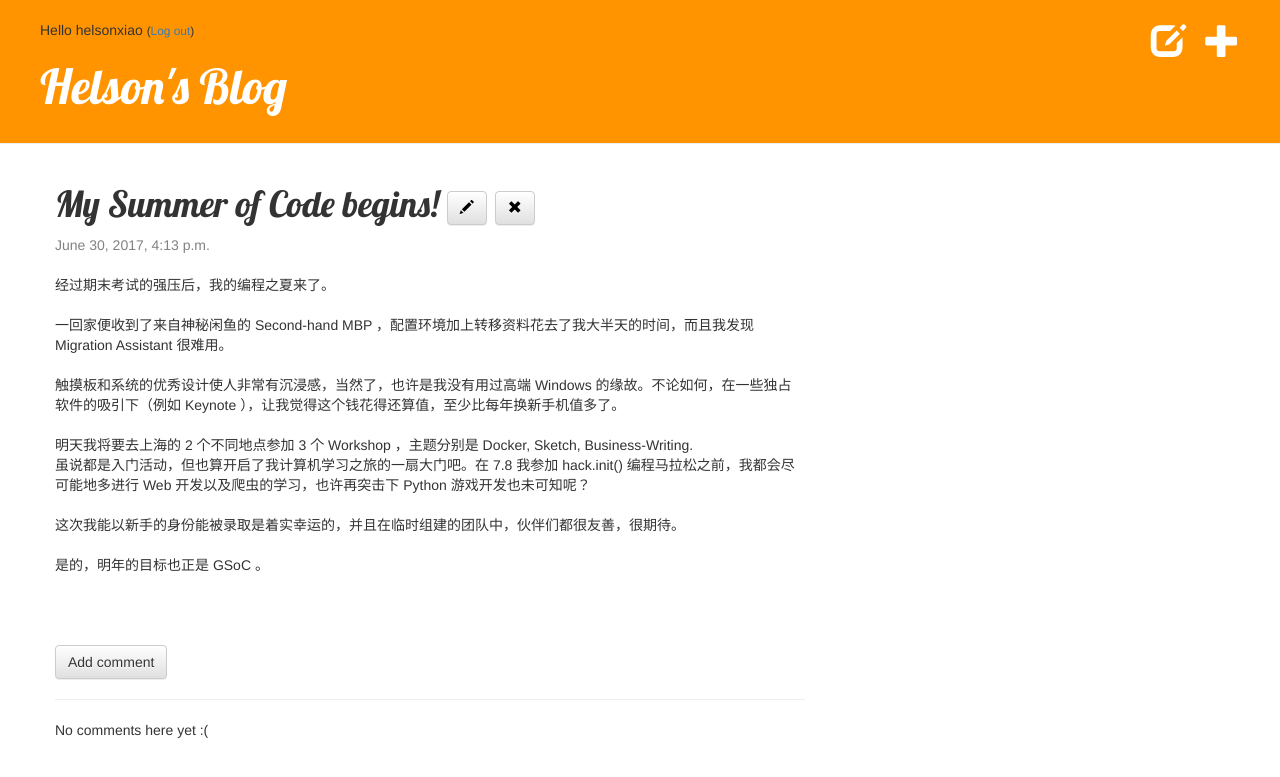
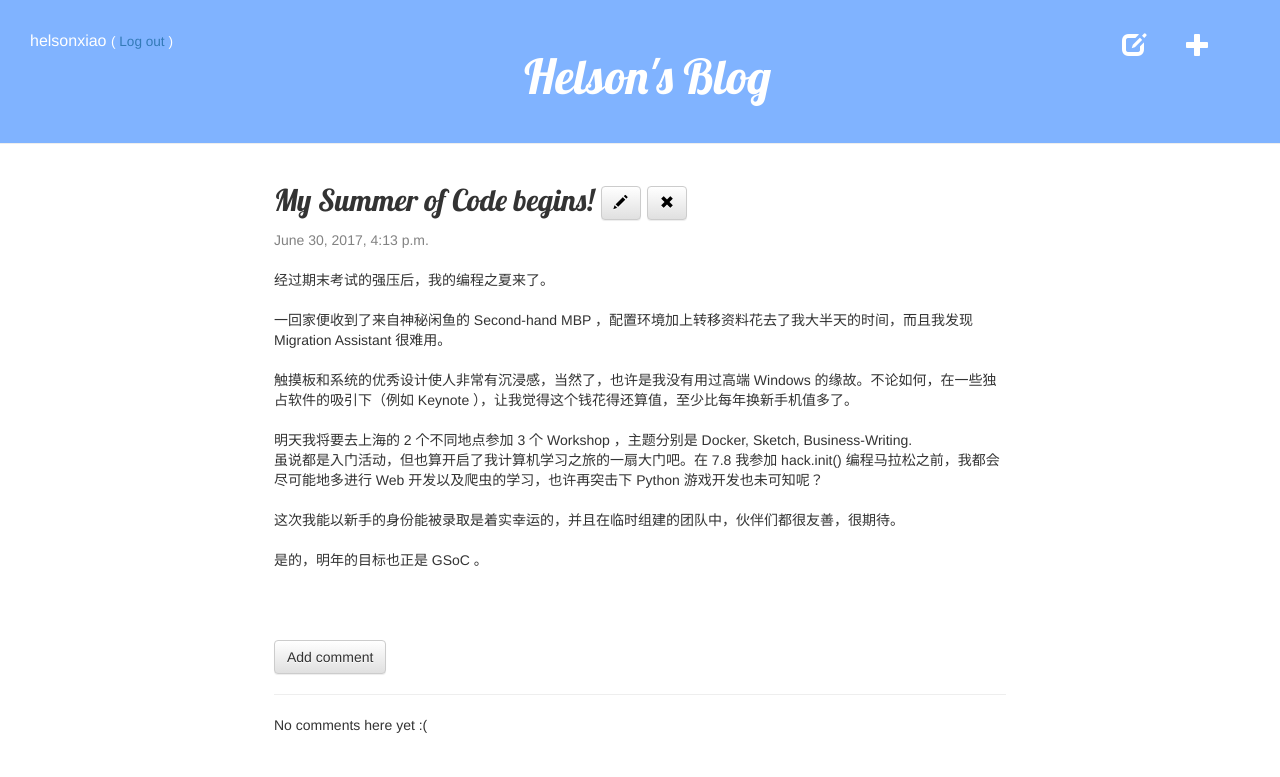
Before and after one commit to helsonxiao/mysite, a Django app: page /post/4/ in a window 1280 px wide. Shown: the top 777 px of the page. Run offline with Django 3.2, Linux system fonts and the light colour scheme; a user stored in the database is signed in; data comes from the database, SQL or seed files in the repository; some libraries are stand-ins or nearby versions.

Commit message:
html and css style changed

```diff
--- a/blog/static/css/mysite.css
+++ b/blog/static/css/mysite.css
@@ -1,21 +1,41 @@
 .page-header {
-    background-color: #ff9400;
+    background: #80B3FF;
     margin-top: 0;
-    padding: 20px 20px 20px 40px;
+    padding: 30px;
 }
 
 .page-header h1, .page-header h1 a, .page-header h1 a:visited, .page-header h1 a:active {
     color: #ffffff;
     font-size: 36pt;
     text-decoration: none;
+    text-align: center;
 }
 
-.content {
-    margin-left: 40px;
+.page-header p {
+    color: #ffffff;
+    font-size: 12pt;
+    float: left;
+}
+
+.top-menu, .top-menu:hover, .top-menu:visited {
+    color: #ffffff;
+    float: right;
+    font-size: 18pt;
+    margin-right: 40px;
 }
 
 h1, h2, h3, h4 {
     font-family: 'Lobster', cursive;
+}
+
+.row {
+    margin-left: 5cm;
+    margin-right: 5cm;
+}
+
+.col-md-8 {
+    float: left;
+    width: 100%
 }
 
 .date {
@@ -30,18 +50,11 @@ h1, h2, h3, h4 {
     width: 100%;
 }
 
-.top-menu, .top-menu:hover, .top-menu:visited {
-    color: #ffffff;
-    float: right;
-    font-size: 26pt;
-    margin-right: 20px;
-}
-
 .post {
     margin-bottom: 70px;
 }
 
-.post h1 a, .post h1 a:visited {
+.post h2 a, .post h2 a:visited {
     color: #000000;
 }
 
--- a/blog/templates/blog/add_comment_to_post.html
+++ b/blog/templates/blog/add_comment_to_post.html
@@ -2,7 +2,7 @@
 {% extends 'blog/base.html' %}
 
 {% block content %}
-    <h1>New comment</h1>
+    <h2>New comment</h2>
     <form method="POST" class="post-form">{% csrf_token %}
         {{ form.as_p }}
         <button type="submit" class="save btn btn-default">Send</button>
--- a/blog/templates/blog/base.html
+++ b/blog/templates/blog/base.html
@@ -1,8 +1,9 @@
 {% load staticfiles %}
 <html>
     <head>
-        <link rel="stylesheet" href="//maxcdn.bootstrapcdn.com/bootstrap/3.2.0/css/bootstrap.min.css">
-        <link rel="stylesheet" href="//maxcdn.bootstrapcdn.com/bootstrap/3.2.0/css/bootstrap-theme.min.css">
+        <link rel="stylesheet" href="https://maxcdn.bootstrapcdn.com/bootstrap/3.3.7/css/bootstrap.min.css" integrity="sha384-BVYiiSIFeK1dGmJRAkycuHAHRg32OmUcww7on3RYdg4Va+PmSTsz/K68vbdEjh4u" crossorigin="anonymous">
+        <link rel="stylesheet" href="https://maxcdn.bootstrapcdn.com/bootstrap/3.3.7/css/bootstrap-theme.min.css" integrity="sha384-rHyoN1iRsVXV4nD0JutlnGaslCJuC7uwjduW9SVrLvRYooPp2bWYgmgJQIXwl/Sp" crossorigin="anonymous">
+        <script src="https://maxcdn.bootstrapcdn.com/bootstrap/3.3.7/js/bootstrap.min.js" integrity="sha384-Tc5IQib027qvyjSMfHjOMaLkfuWVxZxUPnCJA7l2mCWNIpG9mGCD8wGNIcPD7Txa" crossorigin="anonymous"></script>
         <link rel="stylesheet" href="{% static 'css/mysite.css' %}">
         <link href="https://fonts.googleapis.com/css?family=Lobster" rel="stylesheet">
         <title>Helson's Blog</title>
@@ -13,7 +14,7 @@
             {% if user.is_authenticated %}
                 <a href="{% url 'post_new' %}" class="top-menu"><span class="glyphicon glyphicon-plus"></span></a>
                 <a href="{% url 'post_draft_list' %}" class="top-menu"><span class="glyphicon glyphicon-edit"></span></a>
-                <p>Hello {{ user.username }} <small>(<a href="{% url 'logout' %}">Log out</a>)</small></p>
+                <p> {{ user.username }} <small>( <a href="{% url 'logout' %}">Log out</a> )</small></p>
             {% else %}
             <a href="{% url 'login' %}" class="top-menu"><span class="glyphicon glyphicon-lock"></span></a>
             {% endif %}
--- a/blog/templates/blog/post_detail.html
+++ b/blog/templates/blog/post_detail.html
@@ -3,11 +3,11 @@
 
 {% block content %}
     <div class="post">
-        <h1>{{ post.title }}
+        <h2>{{ post.title }}
             {% if user.is_authenticated %}
                 <a class="btn btn-default" href="{% url 'post_edit' pk=post.pk %}"><span class="glyphicon glyphicon-pencil"></span></a> <a class="btn btn-default" href="{% url 'post_remove' pk=post.pk %}"><span class="glyphicon glyphicon-remove"></span></a>
             {% endif %}
-        </h1>
+        </h2>
         {% if post.published_date %}
             <div class="date">
                 {{ post.published_date }}
--- a/blog/templates/blog/post_draft_list.html
+++ b/blog/templates/blog/post_draft_list.html
@@ -3,7 +3,7 @@
 {% block content %}
 	{% for post in posts %}
 		<div class="post">
-			<h1><a href="{% url 'post_detail' pk=post.pk %}">{{ post.title }}</a></h1>
+			<h2><a href="{% url 'post_detail' pk=post.pk %}">{{ post.title }}</a></h2>
 			<p class="date">created: {{ post.created_date|date:'d-m-Y' }}</p>
 		</div>
 	{% endfor %}
--- a/blog/templates/blog/post_edit.html
+++ b/blog/templates/blog/post_edit.html
@@ -1,7 +1,7 @@
 {% extends 'blog/base.html' %}
 
 {% block content %}
-    <h1>New post</h1>
+    <h2>New post</h2>
     <form method="POST" class="post-form">{% csrf_token %}
         {{ form.as_p }}
         <button type="submit" class="save btn btn-default">Save</button>
--- a/blog/templates/blog/post_list.html
+++ b/blog/templates/blog/post_list.html
@@ -3,7 +3,7 @@
 {% block content %}
     {% for post in posts %}
         <div class="post">
-            <h1><a href="{% url 'post_detail' pk=post.pk %}">{{ post.title }}</a></h1>
+            <h2><a href="{% url 'post_detail' pk=post.pk %}">{{ post.title }}</a></h2>
             <div class="date">
                 <p>published: {{ post.published_date }}</p>
             </div>
--- a/blog/templates/registration/login.html
+++ b/blog/templates/registration/login.html
@@ -17,7 +17,7 @@
             <td>{{ form.password }}</td>
         </tr>
         </table>
-
+        <hr>
         <input type="submit" value="login" />
         <input type="hidden" name="next" value="{{ next }}" />
     </form>
```
